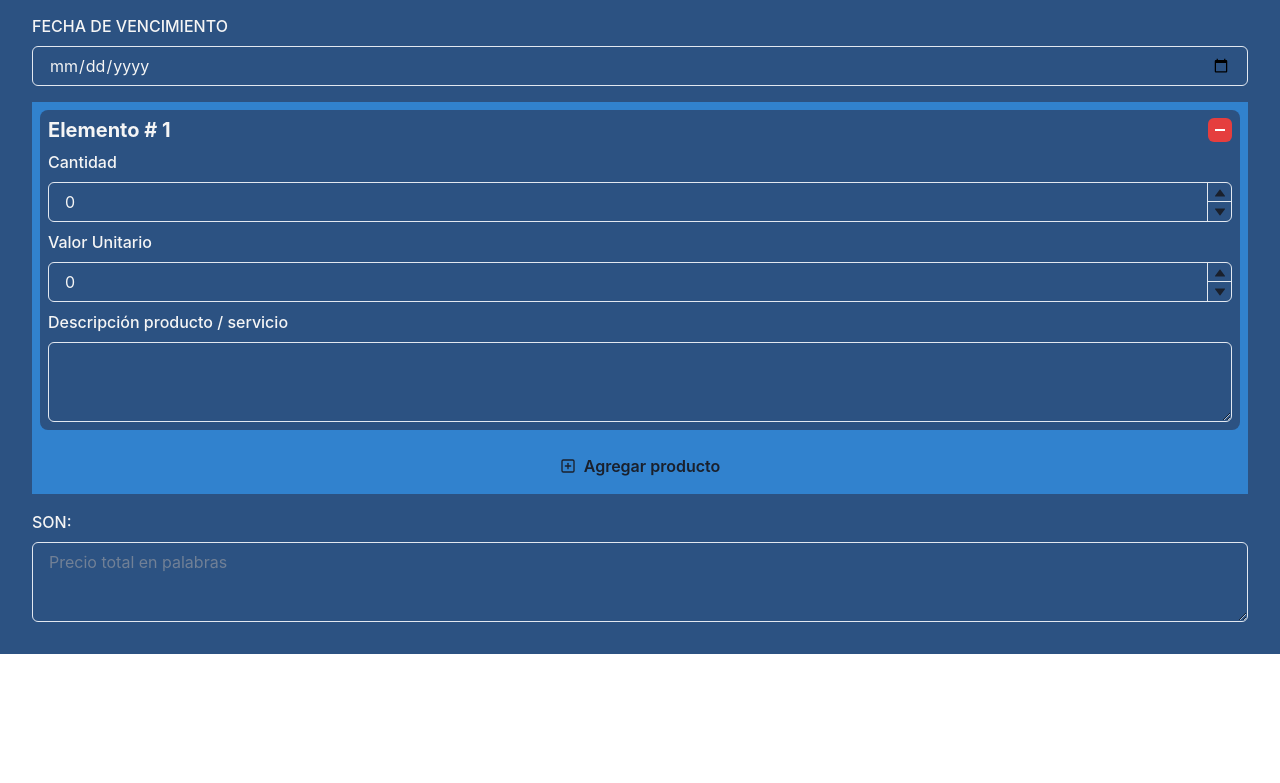
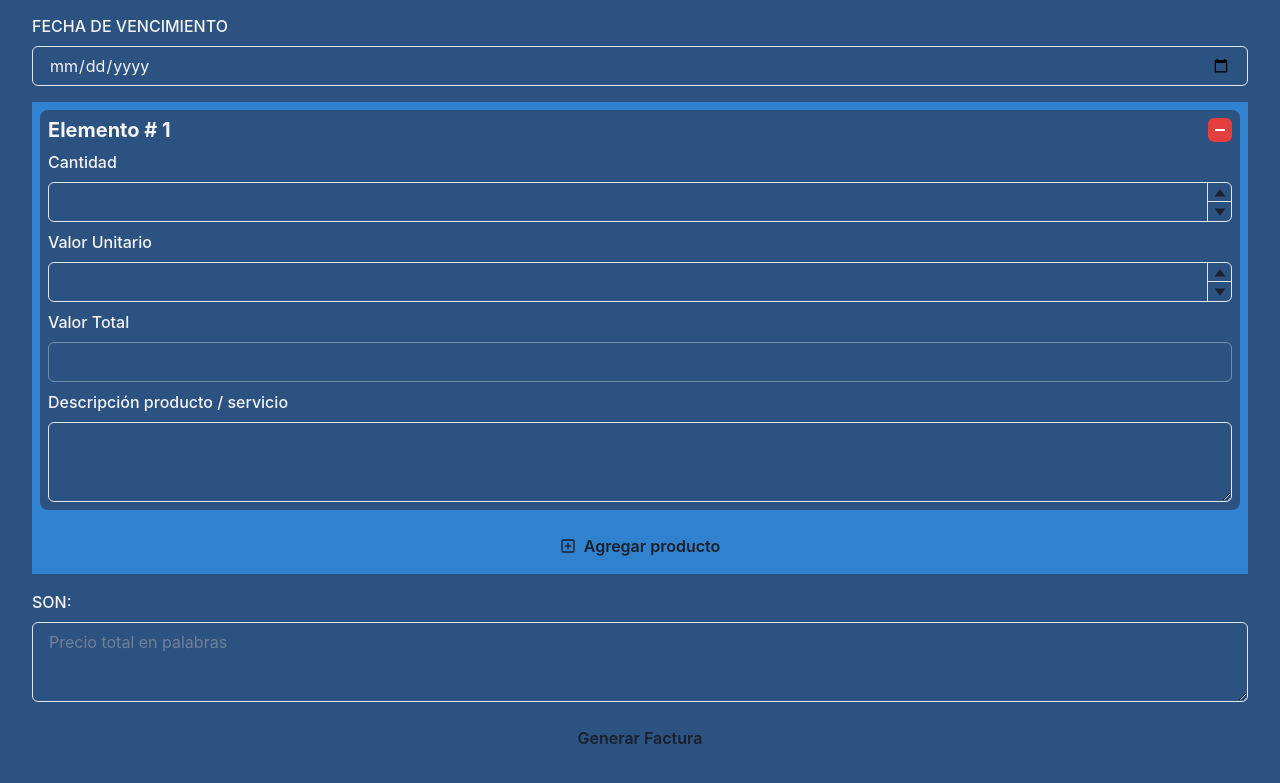
Before and after one commit to jhnemogap/emanuelimpresores-processes, a Next.js app: page /invoices/new in a window 1280 px wide. Shown: the part 565-1348 px from the top of the page. Before the commit the page ends 1219 px from the top, so only its background shows below. Built offline with nearby package versions, Linux system fonts and the light colour scheme.

Commit message:
feat: third approach to manage product list dynamic

```diff
--- a/src/pages/invoices/new.tsx
+++ b/src/pages/invoices/new.tsx
@@ -15,25 +15,40 @@ import {
   Textarea,
   VStack,
 } from '@chakra-ui/react';
-import { ForwardedRef, forwardRef, useRef, useState } from 'react';
+import { useState } from 'react';
 import { MinusIcon, PlusSquareIcon } from '@chakra-ui/icons';
 
+import type { Dispatch, SetStateAction, SyntheticEvent } from 'react';
+
 function NewInvoicePage() {
+  const handleOnSubmit = (event: SyntheticEvent) => {
+    event.preventDefault();
+    const formData = new FormData(event.target as HTMLFormElement);
+    const inputEntries = [...formData.entries()];
+    const regExpProducts = /(\d+-).*/;
+    console.info(inputEntries.reduce((acc, cItem) => {
+      const toReplace = cItem[0].match(regExpProducts)?.[1];
+      return {
+        ...acc,
+        [toReplace ? cItem[0].replace(toReplace, '') : cItem[0]]: cItem[1],
+      };
+    }, {}));
+  };
+
   return (
     <Box as='main'>
       <Heading as='h1' size='xl' mb={6}>
         Crea una nueva factura
       </Heading>
 
-      <VStack as='form' spacing={4} alignItems='stretch'>
+      <VStack as='form' spacing={4} alignItems='stretch' onSubmit={handleOnSubmit}>
         <FormControl>
           <FormLabel>FACTURA DE VENTA No.</FormLabel>
           <NumberInput
-            name='invoice-number'
-            defaultValue={0}
+            isRequired
+            name='invoiceNumber'
             min={1}
             max={9_999}
-            clampValueOnBlur={false}
           >
             <NumberInputField />
             <NumberInputStepper>
@@ -45,35 +60,39 @@ function NewInvoicePage() {
 
         <FormControl>
           <FormLabel>ORDEN DE COMPRA No.</FormLabel>
-          <Input name='order-name' type='text' />
+          <Input name='orderName' type='text' />
         </FormControl>
 
         <FormControl>
           <FormLabel>FORMA DE PAGO</FormLabel>
-          <Input name='way-to-pay' type='text' />
+          <Input name='wayToPay' type='text' />
         </FormControl>
 
         <FormControl>
           <FormLabel>Señores</FormLabel>
-          <Textarea name='for-whom' />
+          <Textarea isRequired name='forWhom' />
         </FormControl>
 
         <FormControl>
           <FormLabel>FECHA</FormLabel>
-          <Input name='date-start' type='date' />
+          <Input name='dateStart' type='date' />
         </FormControl>
 
         <FormControl>
           <FormLabel>FECHA DE VENCIMIENTO</FormLabel>
-          <Input name='date-end' type='date' />
+          <Input name='dateEnd' type='date' />
         </FormControl>
 
         <InvoiceProducts />
 
         <FormControl>
           <FormLabel>SON:</FormLabel>
-          <Textarea name='description' placeholder='Precio total en palabras'/>
+          <Textarea isRequired name='totalToWords' placeholder='Precio total en palabras'/>
         </FormControl>
+
+        <Button variant='ghost' type='submit'>
+          Generar Factura
+        </Button>
       </VStack>
     </Box>
   );
@@ -82,19 +101,16 @@ function NewInvoicePage() {
 export default NewInvoicePage;
 
 function InvoiceProducts() {
-  const PRODUCT_INIT = { amount: 0, unitValue: 0, description: '' };
+  const PRODUCT_INIT: Product = { amount: 0, unitValue: 0, description: '' };
 
-  const products = useRef([{ ...PRODUCT_INIT }]);
-  const [, setCN] = useState(0);
+  const [products, setProducts] = useState<Product[]>([{ ...PRODUCT_INIT }]);
 
   const handleDeleteProduct = (index: number) => {
-    products.current = products.current.filter((_, idx) => idx !== index - 1);
-    setCN((ps) => ps + 1);
+    setProducts((ps) => ps.filter((_, idx) => idx !== index - 1));
   }
 
   const handleAddProduct = () => {
-    products.current = [...products.current, { ...PRODUCT_INIT }];
-    setCN((ps) => ps + 1);
+    setProducts((ps) => [...ps, { ...PRODUCT_INIT }]);
   }
 
   return (
@@ -105,32 +121,36 @@ function InvoiceProducts() {
       alignItems='stretch'
       bgColor='blue.500'
     >
-      {products.current.map((product, index) => (
+      {products.map((product, index) => (
         <InvoiceProduct
           key={`p-${index + 1}`}
           product={product}
+          setP={setProducts}
           indexProduct={index + 1}
           onDelete={() => handleDeleteProduct(index + 1)}
         />
       ))}
-      <Button variant='ghost' leftIcon={<PlusSquareIcon />} onClick={handleAddProduct}>
-        Agregar producto
-      </Button>
+        <Button variant='ghost' leftIcon={<PlusSquareIcon />} onClick={handleAddProduct}>
+          Agregar producto
+        </Button>
     </VStack>
   );
 }
 
-function InvoiceProduct({ indexProduct = 1, onDelete = () => null, product }: InvoiceProductProps) {
-  const [, setCN] = useState(0);
+function InvoiceProduct(props: InvoiceProductProps) {
+  const { indexProduct = 1, onDelete = () => null, product, setP } = props;
+
+  const [totalValue , setTotalValue] = useState<number>(0);
 
   const handleOnChange = ({ name, value }: { name: string; value: string; }) => {
+    let newValue: string | number = value;
     if (['amount', 'unitValue'].includes(name) && !!value) {
-      product[name] = parseInt(value); // ToDo: TS error
+      newValue = parseInt(value);
+      setTotalValue(name === 'amount' ? newValue * product.unitValue : newValue * product.amount);
     }
-    else {
-      product[name] = value; // ToDo: TS error
-    }
-    setCN((ps) => ps + 1);
+    setP((ps) => ps.map(
+      (item, index) => index === indexProduct - 1 ? ({ ...item, [name]: newValue }) : item
+    ));
   }
 
   return (
@@ -159,10 +179,11 @@ function InvoiceProduct({ indexProduct = 1, onDelete = () => null, product }: In
       <FormControl>
         <FormLabel>Cantidad</FormLabel>
         <NumberInput
-          name={`amount-${indexProduct}`}
+          isRequired
+          name={`${indexProduct}-amount`}
           min={1}
           max={99_999}
-          value={product.amount}
+          value={product.amount || ''}
           onChange={(value) => handleOnChange({ name: 'amount', value })}
         >
           <NumberInputField />
@@ -176,11 +197,11 @@ function InvoiceProduct({ indexProduct = 1, onDelete = () => null, product }: In
       <FormControl>
         <FormLabel>Valor Unitario</FormLabel>
         <NumberInput
-          name={`unitValue-${indexProduct}`}
+          isRequired
+          name={`${indexProduct}-unitValue`}
           min={1}
           max={9_999_999}
-          clampValueOnBlur={false}
-          value={product.unitValue}
+          value={product.unitValue || ''}
           onChange={(value) => handleOnChange({ name: 'unitValue', value })}
         >
           <NumberInputField />
@@ -192,9 +213,24 @@ function InvoiceProduct({ indexProduct = 1, onDelete = () => null, product }: In
       </FormControl>
 
       <FormControl>
+        <FormLabel>Valor Total</FormLabel>
+        <NumberInput
+          isDisabled
+          isRequired
+          name={`${indexProduct}-totalValue`}
+          min={1}
+          max={9_999_999}
+          value={totalValue || ''}
+        >
+          <NumberInputField />
+        </NumberInput>
+      </FormControl>
+
+      <FormControl>
         <FormLabel>Descripción producto / servicio</FormLabel>
         <Textarea
-          name={`description-${indexProduct}`}
+          isRequired
+          name={`${indexProduct}-description`}
           value={product.description}
           onChange={(e) => handleOnChange({ name: 'description', value: e.currentTarget.value })}
         />
@@ -207,6 +243,7 @@ interface InvoiceProductProps {
   indexProduct: number;
   onDelete?: () => void;
   product: Product;
+  setP: Dispatch<SetStateAction<Product[]>>;
 }
 
 interface Product {
```
